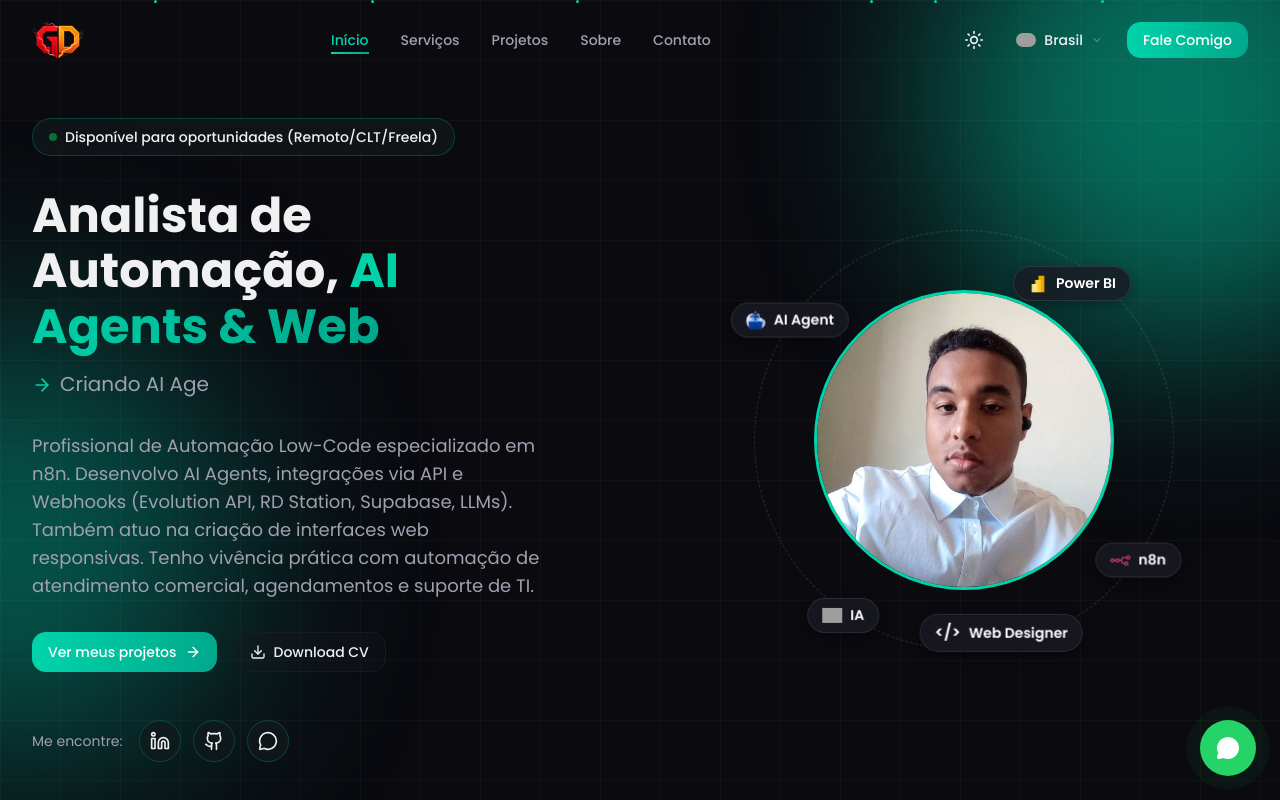
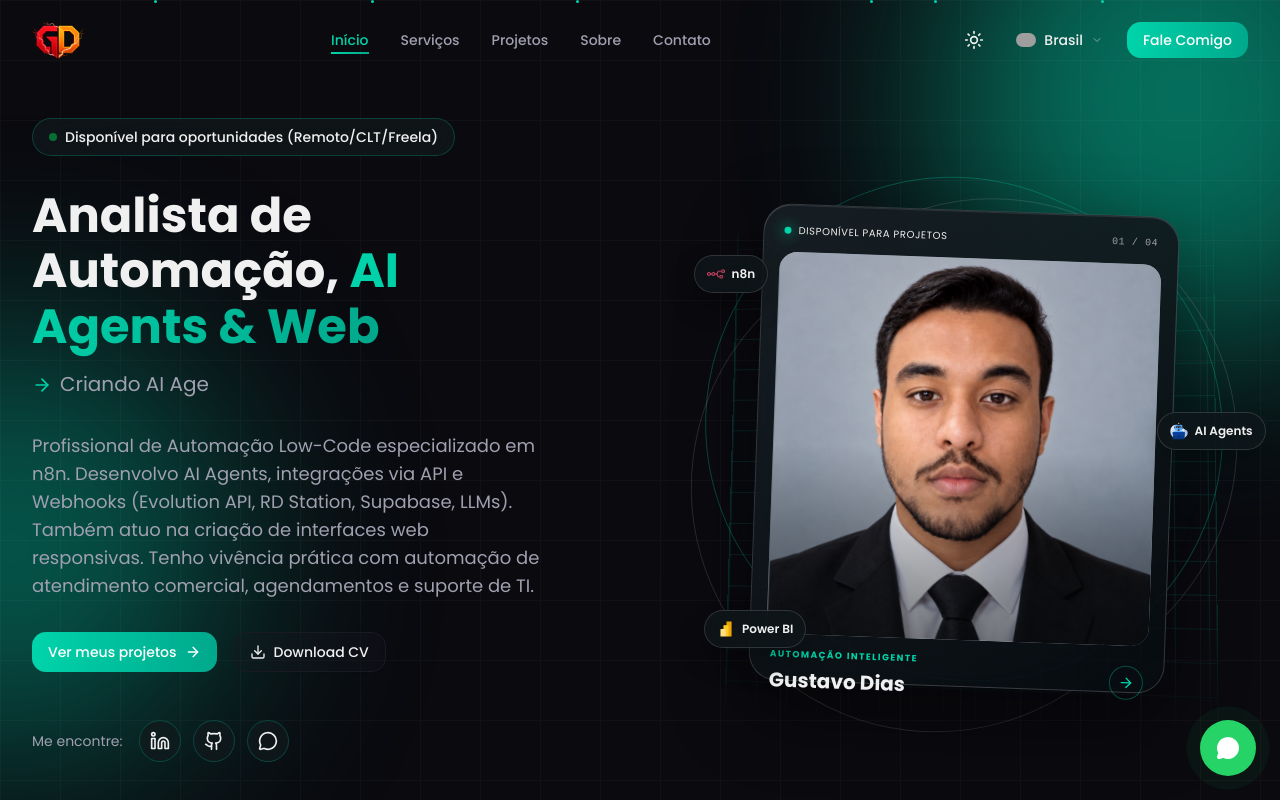
Before and after one commit to GustavoDiasdeOliveira/gd.project, a Next.js app: page / in a window 1280 px wide. Shown: the top 800 px of the page. Built offline with nearby package versions, Linux system fonts and the light colour scheme; grey boxes are pictures that could not be loaded.

Commit message:
Atualiza foto e eleva design do portfólio

```diff
--- a/app/globals.css
+++ b/app/globals.css
@@ -48,6 +48,76 @@
 }
 .animate-spin-slow {
   animation: spin 30s linear infinite;
+}
+
+/* ========================================
+   HERO PROFILE — Gustavo Dias Portfolio
+======================================== */
+.profile-stage {
+  position: relative;
+  width: min(90vw, 520px);
+  aspect-ratio: 1 / 1.08;
+  isolation: isolate;
+}
+.profile-glow {
+  position: absolute;
+  inset: 12% 10% 6%;
+  background: radial-gradient(circle, rgba(var(--primary-rgb), .3), transparent 66%);
+  filter: blur(30px);
+  z-index: -2;
+}
+.profile-grid {
+  position: absolute;
+  inset: 8% 3% 0;
+  border: 1px solid rgba(var(--primary-rgb), .18);
+  background-image: linear-gradient(rgba(var(--primary-rgb), .12) 1px, transparent 1px), linear-gradient(90deg, rgba(var(--primary-rgb), .12) 1px, transparent 1px);
+  background-size: 32px 32px;
+  mask-image: linear-gradient(to bottom, transparent, black 22%, black 75%, transparent);
+  transform: perspective(900px) rotateY(-8deg) rotateX(4deg);
+}
+.profile-ring {
+  position: absolute;
+  border: 1px solid rgba(var(--primary-rgb), .3);
+  border-radius: 999px;
+  pointer-events: none;
+}
+.profile-ring-one { inset: 4% 0 8%; transform: rotate(24deg); }
+.profile-ring-two { inset: 11% -4% 2%; transform: rotate(-38deg); border-color: rgba(255,255,255,.13); }
+.profile-card {
+  position: absolute;
+  inset: 9% 10% 6%;
+  padding: 16px;
+  border: 1px solid rgba(255,255,255,.16);
+  border-radius: 28px;
+  background: linear-gradient(145deg, rgba(23, 31, 36, .94), rgba(7, 12, 16, .9));
+  box-shadow: 0 28px 80px rgba(0,0,0,.45), inset 0 1px rgba(255,255,255,.1);
+  transform: rotate(2deg);
+}
+.profile-card-topline, .profile-card-footer { display: flex; align-items: center; justify-content: space-between; gap: 12px; }
+.profile-card-topline { padding: 2px 4px 14px; font-size: 10px; letter-spacing: .06em; text-transform: uppercase; color: var(--muted-foreground); }
+.profile-status { display: inline-flex; align-items: center; gap: 7px; color: var(--foreground); }
+.profile-status-dot { width: 7px; height: 7px; border-radius: 50%; background: var(--primary); box-shadow: 0 0 14px var(--primary); }
+.profile-index { font-family: var(--font-mono); }
+.profile-portrait-wrap { position: relative; aspect-ratio: 1 / 1; width: 100%; overflow: hidden; border-radius: 18px; background: #8793a0; }
+.profile-portrait { object-fit: cover; object-position: center top; filter: saturate(.92) contrast(1.04); }
+.profile-portrait-wrap::after { content: ''; position: absolute; inset: 0; background: linear-gradient(180deg, transparent 50%, rgba(5,10,13,.55)); pointer-events: none; }
+.profile-card-footer { padding: 14px 4px 2px; }
+.profile-eyebrow { margin: 0 0 3px; color: var(--primary); font-size: 9px; font-weight: 700; letter-spacing: .16em; }
+.profile-name { margin: 0; font-size: clamp(1rem, 2vw, 1.25rem); font-weight: 700; }
+.profile-arrow { display: grid; place-items: center; width: 34px; height: 34px; border: 1px solid rgba(var(--primary-rgb), .32); border-radius: 50%; color: var(--primary); }
+.profile-arrow svg { width: 16px; }
+.profile-float { position: absolute; z-index: 3; display: inline-flex; align-items: center; gap: 7px; padding: 9px 12px; border: 1px solid rgba(255,255,255,.14); border-radius: 999px; background: rgba(15, 22, 26, .78); backdrop-filter: blur(14px); box-shadow: 0 14px 28px rgba(0,0,0,.24); color: var(--foreground); font-size: 12px; font-weight: 600; }
+.profile-float img { width: 18px; height: 18px; object-fit: contain; }
+.profile-float-n8n { top: 17%; left: -2%; }
+.profile-float-ai { top: 45%; right: -8%; }
+.profile-float-bi { bottom: 13%; left: 0; }
+@media (max-width: 640px) {
+  .profile-stage { width: min(94vw, 390px); }
+  .profile-card { inset: 8% 7% 5%; padding: 12px; border-radius: 23px; }
+  .profile-portrait-wrap { min-height: 230px; border-radius: 15px; }
+  .profile-float { padding: 7px 9px; font-size: 10px; }
+  .profile-float-n8n { left: -1%; }
+  .profile-float-ai { right: -2%; }
 }
 
 /* ========================================
--- a/components/landing/hero.tsx
+++ b/components/landing/hero.tsx
@@ -184,32 +184,30 @@ export function Hero() {
 
           {/* Right - Visual */}
           <div className="relative flex justify-center order-first lg:order-last">
-            <div className="orbit-wrapper">
-              <div className="orbit-ring">
-                <div className="orbit-badge b1">
-                  <img src="./icons/n8n-color.png" alt="n8n" className="w-5 h-5 object-contain" />
-                  n8n
+            <div className="profile-stage" aria-label="Gustavo Dias — Automação, IA e Power BI">
+              <div className="profile-glow" aria-hidden="true" />
+              <div className="profile-grid" aria-hidden="true" />
+              <div className="profile-ring profile-ring-one" aria-hidden="true" />
+              <div className="profile-ring profile-ring-two" aria-hidden="true" />
+              <div className="profile-card">
+                <div className="profile-card-topline">
+                  <span className="profile-status"><span className="profile-status-dot" /> Disponível para projetos</span>
+                  <span className="profile-index">01 / 04</span>
                 </div>
-                <div className="orbit-badge b2">
-                  <img src="./icons/ia.png" alt="IA" className="w-5 h-5 object-contain" />
-                  IA
+                <div className="profile-portrait-wrap">
+                  <Image src="/foto-gustavo.png" alt="Gustavo Dias usando terno e gravata" fill priority sizes="(max-width: 1024px) 72vw, 420px" className="profile-portrait" />
                 </div>
-                <div className="orbit-badge b3">
-                  <img src="./icons/ai-agent.png" alt="AI Agent" className="w-5 h-5 object-contain" />
-                  AI Agent
-                </div>
-                <div className="orbit-badge b4">
-                  <img src="./icons/power-bi.png" alt="Power BI" className="w-5 h-5 object-contain" />
-                  Power BI
-                </div>
-                <div className="orbit-badge b5">
-                  <span className="text-base" aria-hidden="true">&lt;/&gt;</span>
-                  Web Designer
+                <div className="profile-card-footer">
+                  <div>
+                    <p className="profile-eyebrow">AUTOMAÇÃO INTELIGENTE</p>
+                    <p className="profile-name">Gustavo Dias</p>
+                  </div>
+                  <span className="profile-arrow" aria-hidden="true"><ArrowRight /></span>
                 </div>
               </div>
-              <div className="center-circle">
-                <img src="./foto.png" alt="Gustavo Dias" />
-              </div>
+              <div className="profile-float profile-float-n8n"><img src="/icons/n8n-color.png" alt="" /> n8n</div>
+              <div className="profile-float profile-float-ai"><img src="/icons/ai-agent.png" alt="" /> AI Agents</div>
+              <div className="profile-float profile-float-bi"><img src="/icons/power-bi.png" alt="" /> Power BI</div>
             </div>
           </div>
         </div>
```
Also changed, not shown: public/foto-gustavo.png (added).
